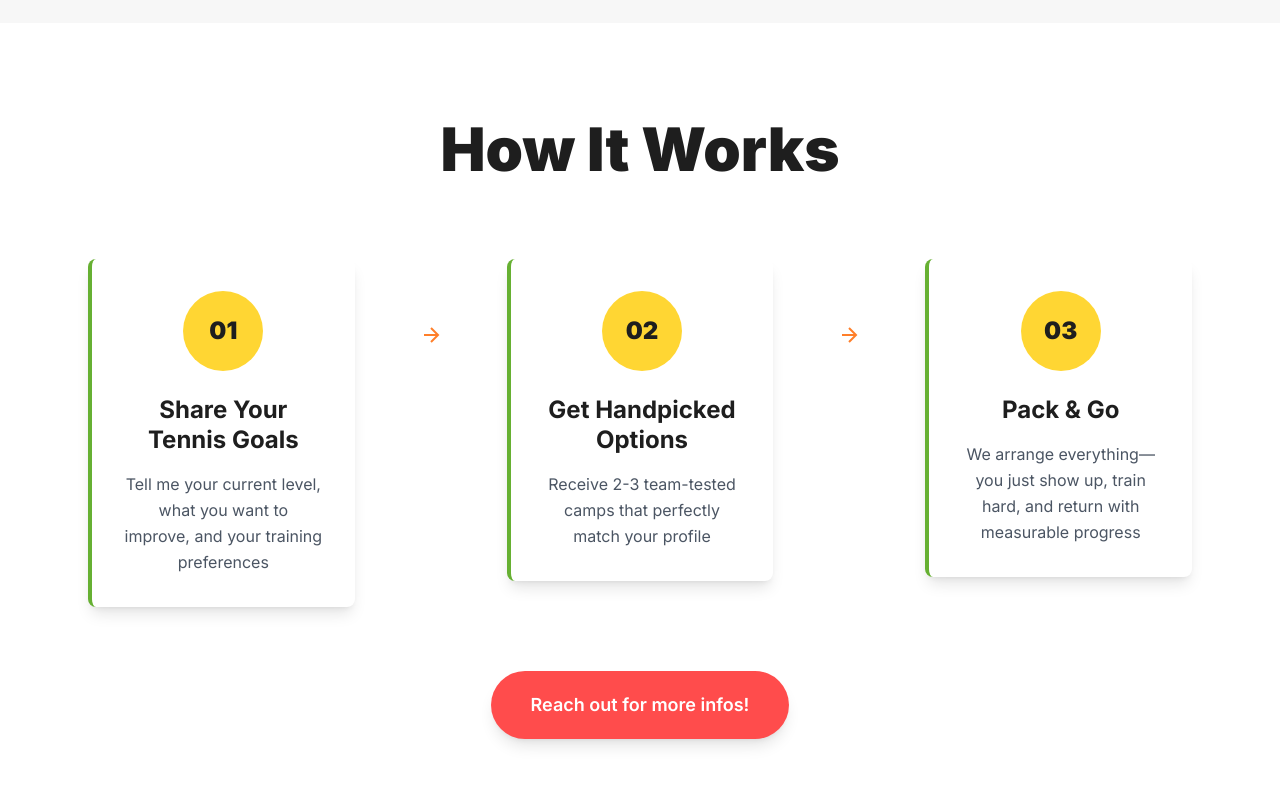
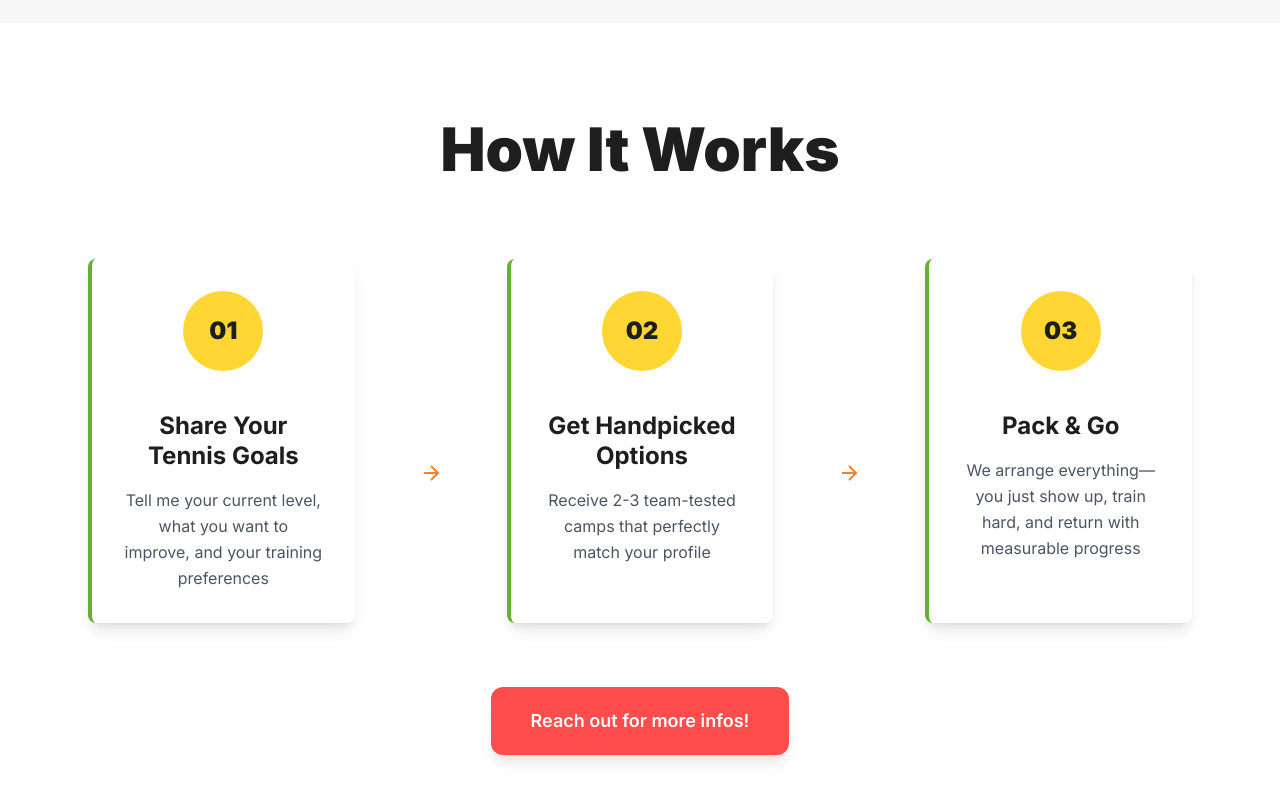
Before and after one commit to fchanaud/sun_skill, a website: page index.html in a window 1280 px wide. Shown: the part 1774-2574 px from the top of the page. Drawn offline with nearby package versions, Linux system fonts and the light colour scheme.

Commit message:
Implement design refinements and user feedback
- Make CTA buttons less rounded (rounded-xl instead of rounded-full)
- Reduce spacing between Discover More button and country flags (mb-8 instead of mb-12)
- Add light yellow gradient background to What You'll Gain section (#FFD633 with opacity)
- Make How It Works cards equal height using flexbox (h-full flex flex-col)
- Change card hover to external yellow glow instead of internal background
- Maintain all responsive design and accessibility features

```diff
--- a/index.html
+++ b/index.html
@@ -48,6 +48,9 @@
             40% { opacity: 0.3; }
             60% { opacity: 1; }
         }
+        .step-card:hover {
+            box-shadow: 0 0 0 3px rgba(255, 214, 51, 0.5), 0 20px 25px -5px rgba(0, 0, 0, 0.1), 0 10px 10px -5px rgba(0, 0, 0, 0.04) !important;
+        }
     </style>
 </head>
 <body class="font-inter text-dark-slate scroll-smooth">
@@ -71,11 +74,11 @@
 
                 <p class="text-lg md:text-xl leading-relaxed mb-10 opacity-95 drop-shadow-md max-w-2xl mx-auto">
                     Our team have curated the best camps in <strong>sunny destination</strong><br class="hidden md:block">
-                    with high quality coaching so you focus on what you love the<br class="hidden md:block">
+                    with <strong>high quality coaching</strong> so you focus on what you love the<br class="hidden md:block">
                     most: play tennis!
                 </p>
 
-                <button class="bg-grapefruit-red text-white border-none py-5 px-10 text-lg font-semibold rounded-full cursor-pointer transition-all duration-300 inline-block shadow-lg hover:bg-red-600 hover:-translate-y-1 hover:shadow-xl mb-12">
+                <button class="bg-grapefruit-red text-white border-none py-5 px-10 text-lg font-semibold rounded-xl cursor-pointer transition-all duration-300 inline-block shadow-lg hover:bg-red-600 hover:-translate-y-1 hover:shadow-xl mb-8">
                     Discover More
                 </button>
             </div>
@@ -95,7 +98,7 @@
     </section>
 
     <!-- What You'll Gain Section -->
-    <section class="bg-light-neutral py-24" id="benefits">
+    <section class="py-24" id="benefits" style="background: linear-gradient(to bottom, rgba(255, 214, 51, 0.1), rgba(247, 247, 247, 1))">
         <div class="max-w-6xl mx-auto px-6">
             <!-- Section Header -->
             <div class="text-center mb-20">
@@ -167,14 +170,14 @@
             </div>
 
             <!-- Steps Container -->
-            <div class="flex flex-col lg:flex-row items-start justify-center gap-10 lg:gap-16 mb-16">
+            <div class="flex flex-col lg:flex-row items-stretch justify-center gap-10 lg:gap-16 mb-16">
                 <!-- Step 1 -->
                 <div class="flex-1 max-w-sm">
-                    <div class="bg-white border-l-4 border-lime-green p-8 rounded-lg shadow-lg transition-all duration-300 hover:bg-citrus-yellow hover:bg-opacity-20 hover:-translate-y-1 hover:shadow-xl">
+                    <div class="step-card bg-white border-l-4 border-lime-green p-8 rounded-lg shadow-lg transition-all duration-300 h-full flex flex-col" style="transition: box-shadow 0.3s ease; position: relative;">
                         <div class="text-center mb-6">
                             <div class="w-20 h-20 bg-citrus-yellow text-dark-slate rounded-full flex items-center justify-center text-2xl font-black mx-auto mb-4">01</div>
                         </div>
-                        <div class="text-center">
+                        <div class="text-center flex-1">
                             <h3 class="text-2xl font-bold text-dark-slate mb-4 leading-tight">Share Your Tennis Goals</h3>
                             <p class="text-gray-600 leading-relaxed">Tell me your current level, what you want to improve, and your training preferences</p>
                         </div>
@@ -190,11 +193,11 @@
 
                 <!-- Step 2 -->
                 <div class="flex-1 max-w-sm">
-                    <div class="bg-white border-l-4 border-lime-green p-8 rounded-lg shadow-lg transition-all duration-300 hover:bg-citrus-yellow hover:bg-opacity-20 hover:-translate-y-1 hover:shadow-xl">
+                    <div class="step-card bg-white border-l-4 border-lime-green p-8 rounded-lg shadow-lg transition-all duration-300 h-full flex flex-col" style="transition: box-shadow 0.3s ease; position: relative;">
                         <div class="text-center mb-6">
                             <div class="w-20 h-20 bg-citrus-yellow text-dark-slate rounded-full flex items-center justify-center text-2xl font-black mx-auto mb-4">02</div>
                         </div>
-                        <div class="text-center">
+                        <div class="text-center flex-1">
                             <h3 class="text-2xl font-bold text-dark-slate mb-4 leading-tight">Get Handpicked Options</h3>
                             <p class="text-gray-600 leading-relaxed">Receive 2-3 team-tested camps that perfectly match your profile</p>
                         </div>
@@ -210,11 +213,11 @@
 
                 <!-- Step 3 -->
                 <div class="flex-1 max-w-sm">
-                    <div class="bg-white border-l-4 border-lime-green p-8 rounded-lg shadow-lg transition-all duration-300 hover:bg-citrus-yellow hover:bg-opacity-20 hover:-translate-y-1 hover:shadow-xl">
+                    <div class="step-card bg-white border-l-4 border-lime-green p-8 rounded-lg shadow-lg transition-all duration-300 h-full flex flex-col" style="transition: box-shadow 0.3s ease; position: relative;">
                         <div class="text-center mb-6">
                             <div class="w-20 h-20 bg-citrus-yellow text-dark-slate rounded-full flex items-center justify-center text-2xl font-black mx-auto mb-4">03</div>
                         </div>
-                        <div class="text-center">
+                        <div class="text-center flex-1">
                             <h3 class="text-2xl font-bold text-dark-slate mb-4 leading-tight">Pack & Go</h3>
                             <p class="text-gray-600 leading-relaxed">We arrange everything—you just show up, train hard, and return with measurable progress</p>
                         </div>
@@ -224,7 +227,7 @@
 
             <!-- CTA Section -->
             <div class="text-center">
-                <button class="bg-grapefruit-red text-white border-none py-5 px-10 text-lg font-semibold rounded-full cursor-pointer transition-all duration-300 inline-block shadow-lg hover:bg-red-600 hover:-translate-y-1 hover:shadow-xl">
+                <button class="bg-grapefruit-red text-white border-none py-5 px-10 text-lg font-semibold rounded-xl cursor-pointer transition-all duration-300 inline-block shadow-lg hover:bg-red-600 hover:-translate-y-1 hover:shadow-xl">
                     Reach out for more infos!
                 </button>
             </div>
```
